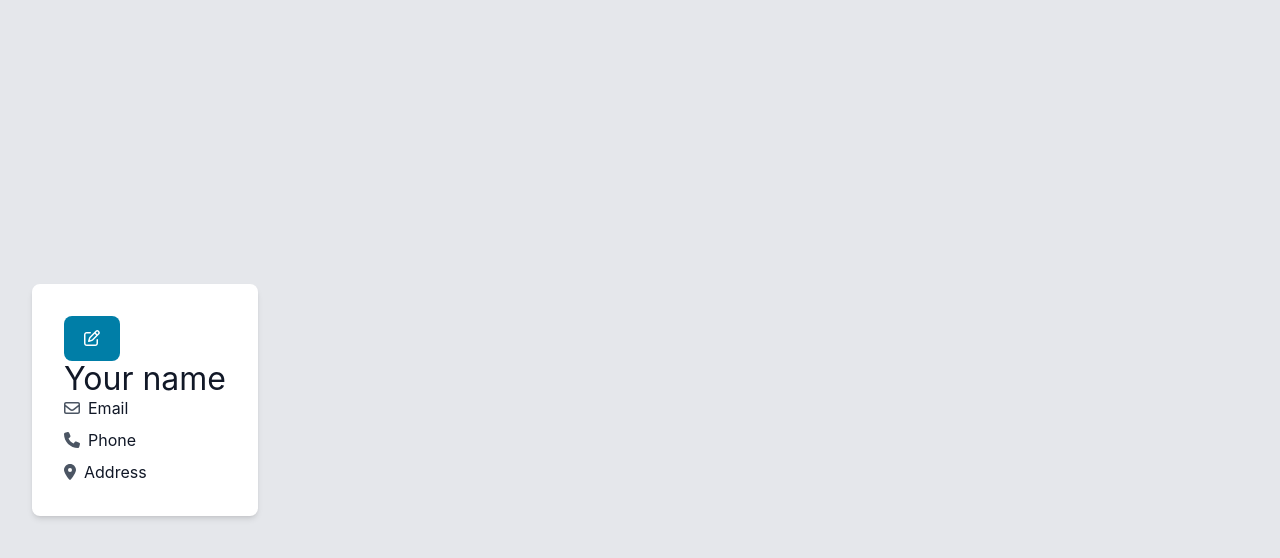
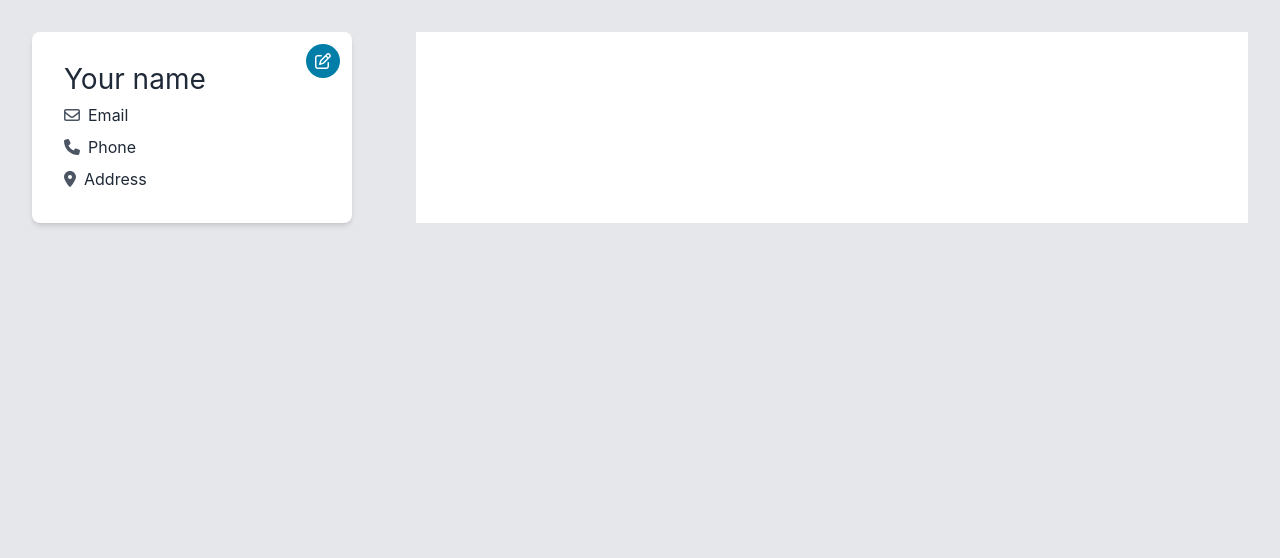
Before and after one commit to Gulcan00/cv-application, a React (Vite) app: page / in a window 1280 px wide. Shown: the top 558 px of the page. Built offline with nearby package versions, Linux system fonts and the light colour scheme.

Commit message:
Complete personal info section

```diff
--- a/src/App.jsx
+++ b/src/App.jsx
@@ -1,14 +1,14 @@
 import { useState } from 'react';
-import './styles/App.css';
 import PersonalInfo from './components/PersonalInfo';
+import CV from './components/CV';
 
 function App() {
   const [isEditing, setIsEditing] = useState(null);
   const [personalInfo, setPersonalInfo] = useState({
-    fullName: 'Your name',
-    email: 'Email',
-    phone: 'Phone',
-    location: 'Address',
+    fullName: '',
+    email: '',
+    phone: '',
+    location: '',
   });
 
   const handleSubmitPersonalInfo = (data) => {
@@ -27,8 +27,8 @@ function App() {
   };
 
   return (
-    <div className="container">
-      <div>
+    <div className="flex flex-wrap gap-16 p-8">
+      <div className="grid grid-cols-1">
         <PersonalInfo
           personalInfo={personalInfo}
           handleSubmit={handleSubmitPersonalInfo}
@@ -36,6 +36,7 @@ function App() {
           toggleIsEditing={() => toggleIsEditing(0)}
         />
       </div>
+      <CV personalInfo={personalInfo} />
     </div>
   );
 }
--- /dev/null
+++ b/src/components/CV.jsx
@@ -0,0 +1,35 @@
+import {
+  faEnvelope,
+  faLocationDot,
+  faPhone,
+} from '@fortawesome/free-solid-svg-icons';
+import { FontAwesomeIcon } from '@fortawesome/react-fontawesome';
+
+export default function CV({ personalInfo }) {
+  return (
+    <div className="flex-1 flex flex-col gap-2 bg-white dark:bg-gray-800 py-6 font-serif">
+      <h1 className="sr-only">CV</h1>
+      <p className="text-center text-2xl">{personalInfo.fullName}</p>
+      <div className="flex justify-center gap-6">
+        {personalInfo.email && (
+          <span className="flex gap-2 items-center">
+            <FontAwesomeIcon icon={faEnvelope} className="text-sm" />
+            <p>{personalInfo.email}</p>
+          </span>
+        )}
+        {personalInfo.phone && (
+          <span className="flex gap-2 items-center">
+            <FontAwesomeIcon icon={faPhone} className="text-sm" />
+            <p>{personalInfo.phone}</p>
+          </span>
+        )}
+        {personalInfo.location && (
+          <span className="flex gap-2 items-center">
+            <FontAwesomeIcon icon={faLocationDot} className="text-sm" />
+            <p>{personalInfo.location}</p>
+          </span>
+        )}
+      </div>
+    </div>
+  );
+}
--- a/src/components/PersonalInfo.jsx
+++ b/src/components/PersonalInfo.jsx
@@ -12,23 +12,55 @@ export default function PersonalInfo({
     <>
       <div className="card">
         {isEditing ? (
-          <form action="#">
+          <>
+            <h1>Edit personal details</h1>
+            <form
+              action="#"
+              className="grid grid-cols-1 gap-y-3 mt-4"
+              onSubmit={(e) => {
+                e.preventDefault();
+                const data = new FormData(e.target);
+                handleSubmit(Object.fromEntries(data.entries()));
+                toggleIsEditing();
+              }}
+            >
               <label>
                 Full Name
-              <input name="fullName" type="text" />
+                <input
+                  name="fullName"
+                  type="text"
+                  placeholder="Enter your first and last name"
+                  defaultValue={personalInfo.fullName}
+                />
               </label>
               <label>
                 Email
-              <input name="email" type="email" />
+                <input
+                  name="email"
+                  type="email"
+                  placeholder="Enter email"
+                  defaultValue={personalInfo.email}
+                />
               </label>
               <label>
                 Phone
-              <input name="phone" type="tel" />
+                <input
+                  name="phone"
+                  type="tel"
+                  placeholder="Enter phone"
+                  defaultValue={personalInfo.phone}
+                />
               </label>
               <label>
                 Address
-              <input name="address" type="text" />
+                <input
+                  name="location"
+                  type="text"
+                  placeholder="City, Country"
+                  defaultValue={personalInfo.location}
+                />
               </label>
+              <div className="flex justify-end gap-4">
                 <button
                   type="button"
                   className="secondary"
@@ -37,26 +69,30 @@ export default function PersonalInfo({
                   Cancel
                 </button>
                 <button>Submit</button>
+              </div>
             </form>
+          </>
         ) : (
           <>
-            <button onClick={toggleIsEditing}>
+            <div className="flex flex-col gap-2">
+              <button onClick={toggleIsEditing} className="edit self-end">
                 <FontAwesomeIcon icon={faPenToSquare} />
               </button>
-            <h1>{personalInfo.fullName}</h1>
+              <h1>{personalInfo.fullName || 'Your name'}</h1>
               <div className="grid grid-cols-1 gap-y-2">
                 <span className="flex gap-2 items-center">
                   <FontAwesomeIcon icon={faEnvelope} />
-                <p>{personalInfo.email}</p>
+                  <p>{personalInfo.email || 'Email'}</p>
                 </span>
                 <span className="flex gap-2 items-center">
                   <FontAwesomeIcon icon={faPhone} />
-                <p>{personalInfo.phone}</p>
+                  <p>{personalInfo.phone || 'Phone'}</p>
                 </span>
                 <span className="flex gap-2 items-center">
                   <FontAwesomeIcon icon={faLocationDot} />
-                <p>{personalInfo.location}</p>
+                  <p>{personalInfo.location || 'Address'}</p>
                 </span>
+              </div>
             </div>
           </>
         )}
--- a/src/styles/App.css
+++ /dev/null
@@ -1,5 +0,0 @@
-.container {
-  display: flex;
-  flex-wrap: wrap;
-  padding: 0 2rem;
-}
--- a/src/styles/index.css
+++ b/src/styles/index.css
@@ -3,18 +3,18 @@
 @tailwind utilities;
 
 :root {
+  --primary-blue: #007ea7;
   font-family: Inter, system-ui, Avenir, Helvetica, Arial, sans-serif;
   line-height: 1.5;
   font-weight: 400;
 
   color-scheme: light dark;
-  color: #111827;
-  background-color: #e5e7eb;
 
   font-synthesis: none;
   text-rendering: optimizeLegibility;
   -webkit-font-smoothing: antialiased;
   -moz-osx-font-smoothing: grayscale;
+  @apply text-gray-800 bg-gray-200 dark:bg-gray-900 dark:text-slate-200;
 }
 
 a {
@@ -28,14 +28,11 @@ a:hover {
 
 body {
   margin: 0;
-  display: flex;
-  place-items: center;
-  min-width: 320px;
   min-height: 100vh;
 }
 
 h1 {
-  font-size: 2rem;
+  font-size: 1.75rem;
   line-height: 1.1;
 }
 
@@ -50,51 +47,36 @@ button {
   font-size: 1em;
   font-weight: 500;
   font-family: inherit;
-  background-color: #007ea7;
+  background-color: var(--primary-blue);
   color: white;
   cursor: pointer;
   transition: border-color 0.25s;
-  @apply outline-0 focus:ring focus:ring-inset focus:ring-blue-300;
-}
-button:hover {
-  border-color: #007ea7;
+  @apply dark:bg-[#457EAC] outline-0 focus:ring focus:ring-inset focus:ring-blue-300 hover:bg-cyan-600 dark:hover:bg-[#7EB09B];
 }
 
 button.secondary {
-  @apply text-gray-900;
+  @apply text-gray-900 dark:text-gray-300 hover:bg-gray-100 dark:hover:bg-gray-700 hover:ring-2 hover:ring-[var(--primary-blue)] dark:hover:ring-[#457EAC];
+}
+
+button.edit {
+  @apply rounded-full px-2 py-1 absolute top-3 right-3;
 }
 
 .card {
-  background-color: white;
   padding: 2rem;
   border-radius: 8px;
-  @apply shadow-md;
+  @apply shadow-md bg-white dark:bg-gray-800 dark:shadow-gray-700 relative min-w-80;
 }
 
 span svg {
-  @apply text-gray-600;
+  @apply text-gray-600 dark:text-gray-300;
 }
 
 @media (prefers-color-scheme: dark) {
-  :root {
-    color: rgba(255, 255, 255, 0.87);
-    background-color: #111827;
-  }
   a:hover {
     color: #535bf2;
   }
   input {
     @apply focus:ring-sky-800;
   }
-  button {
-    background-color: #457eac;
-  }
-
-  .card {
-    @apply bg-gray-800 shadow-gray-700;
-  }
-
-  span svg {
-    @apply text-gray-500;
-  }
 }
```
Lines whose indentation alone changed are shown as unchanged.
